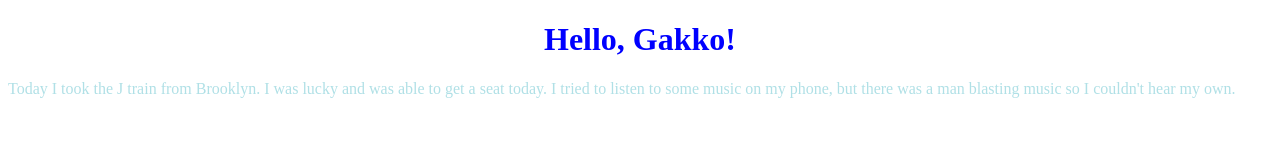
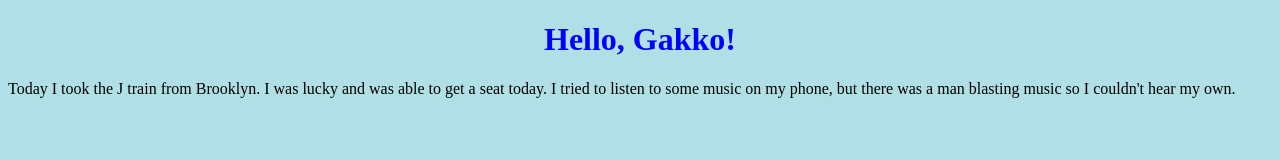
Before and after one commit to irina0802/day-1, a plain HTML site: page index.html in a window 1280 px wide. Drawn offline with Linux system fonts and the light colour scheme.

Commit message:
background

```diff
--- a/style.css
+++ b/style.css
@@ -4,5 +4,5 @@ h1{
 }
 
 body{
-	color: powderblue;
+	background-color: powderblue;
 }
```
